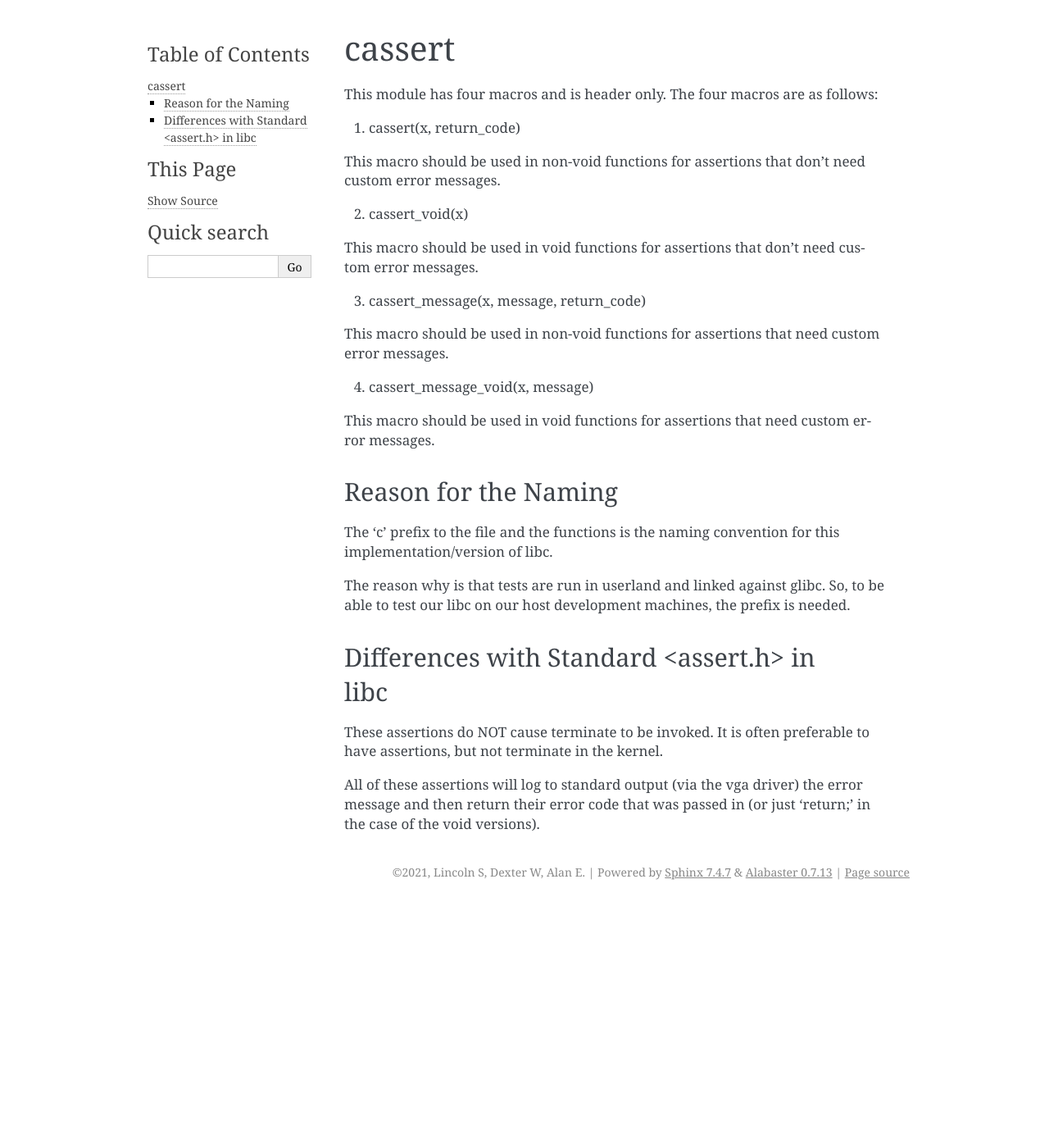
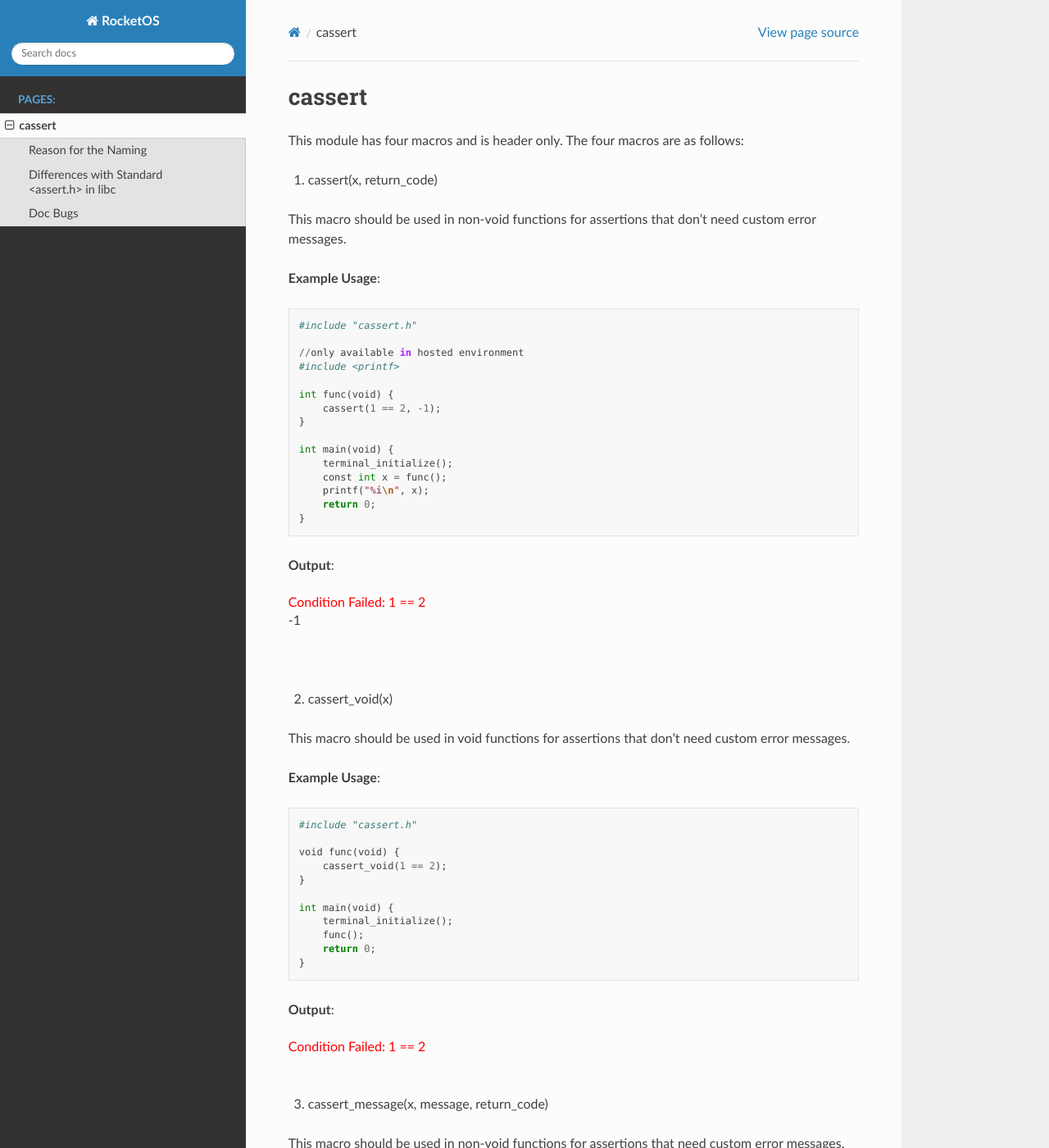
Before and after one commit to OperatingSystemRocket/RocketOS, a Sphinx documentation site: the page built from docs/source/cassert.rst, in a window 1280 px wide and 1400 px high. Shown: the whole window at 82% size. Built offline with Sphinx 7.4.7 and the Read the Docs theme 2.0.0, drawn with Linux system fonts in a browser that asks for light colours; some of the changed text lies outside the part shown.

Commit message:
Added example uses in cassert.rst and added the readthedocs color theme in conf.py

```diff
--- a/docs/source/cassert.rst
+++ b/docs/source/cassert.rst
@@ -1,5 +1,9 @@
 cassert
 =======
+
+.. |br| raw:: html
+
+  <br/>
 
 This module has four macros and is header only.
 The four macros are as follows:
@@ -10,6 +14,33 @@ This macro should be used
 in non-void functions
 for assertions that don't need custom error messages.
 
+**Example Usage**::
+
+    #include "cassert.h"
+
+    //only available in hosted environment
+    #include <printf>
+
+    int func(void) {
+        cassert(1 == 2, -1);
+    }
+
+    int main(void) {
+        terminal_initialize();
+        const int x = func();
+        printf("%i\n", x);
+        return 0;
+    }
+
+**Output**:
+
+.. raw:: html
+
+    <font color="red">Condition Failed: 1 == 2</font>
+
+-1
+
+|br|
 
 2. cassert_void(x)
 
@@ -17,6 +48,27 @@ This macro should be used
 in void functions
 for assertions that don't need custom error messages.
 
+**Example Usage**::
+
+    #include "cassert.h"
+
+    void func(void) {
+        cassert_void(1 == 2);
+    }
+
+    int main(void) {
+        terminal_initialize();
+        func();
+        return 0;
+    }
+
+**Output**:
+
+.. raw:: html
+
+    <font color="red">Condition Failed: 1 == 2</font>
+
+|br|
 
 3. cassert_message(x, message, return_code)
 
@@ -24,6 +76,33 @@ This macro should be used
 in non-void functions
 for assertions that need custom error messages.
 
+**Example Usage**::
+
+    #include "cassert.h"
+
+    //only available in hosted environment
+    #include <printf>
+
+    int func(void) {
+        cassert_message(1 == 2, "arithmetic is broken", -1);
+    }
+
+    int main(void) {
+        terminal_initialize();
+        const int x = func();
+        printf("%i\n", x);
+        return 0;
+    }
+
+**Output**:
+
+.. raw:: html
+
+    <font color="red">arithmetic is broken</font>
+
+-1
+
+|br|
 
 4. cassert_message_void(x, message)
 
@@ -31,12 +110,32 @@ This macro should be used
 in void functions
 for assertions that need custom error messages.
 
+**Example Usage**::
 
+    #include "cassert.h"
+
+    void func(void) {
+        cassert_message_void(1 == 2, "arithmetic is broken");
+    }
+
+    int main(void) {
+        terminal_initialize();
+        func();
+        return 0;
+    }
+
+**Output**:
+
+.. raw:: html
+
+    <font color="red">arithmetic is broken</font>
+
+|br|
 
 Reason for the Naming
 ^^^^^^^^^^^^^^^^^^^^^^
 
-The 'c' prefix to the file and the functions
+The ``c`` prefix to the file and the functions
 is the naming convention
 for this implementation/version of libc.
 
@@ -55,5 +154,16 @@ in the kernel.
 
 All of these assertions will log to standard output
 (via the vga driver) the error message and then return their
-error code that was passed in (or just 'return;'
+error code that was passed in (or just ``return;``
 in the case of the void versions).
+
+
+
+Doc Bugs
+^^^^^^^^^
+
+The example usages mix freestanding and hosted IO.
+This is impossible in actual code.
+
+Fix: Replace with custom printf (cprintf) once
+it is written.
--- a/docs/source/conf.py
+++ b/docs/source/conf.py
@@ -31,6 +31,10 @@ release = '0.0.1'
 # extensions coming with Sphinx (named 'sphinx.ext.*') or your custom
 # ones.
 extensions = [
+    "sphinx.ext.intersphinx",
+    "sphinx.ext.autodoc",
+    "sphinx.ext.mathjax",
+    "sphinx.ext.viewcode",
 ]
 
 # Add any paths that contain templates here, relative to this directory.
@@ -41,13 +45,12 @@ templates_path = ['_templates']
 # This pattern also affects html_static_path and html_extra_path.
 exclude_patterns = []
 
-
 # -- Options for HTML output -------------------------------------------------
 
 # The theme to use for HTML and HTML Help pages.  See the documentation for
 # a list of builtin themes.
 #
-html_theme = 'alabaster'
+html_theme = 'sphinx_rtd_theme'
 
 # Add any paths that contain custom static files (such as style sheets) here,
 # relative to this directory. They are copied after the builtin static files,
```
Also changed, not shown: docs/source/index.rst (+1 -10 lines).
